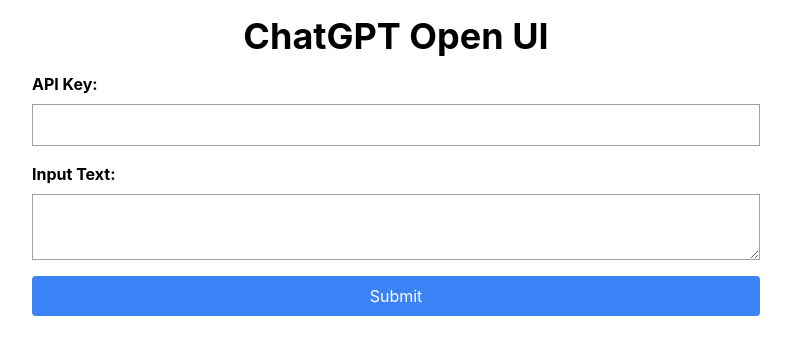
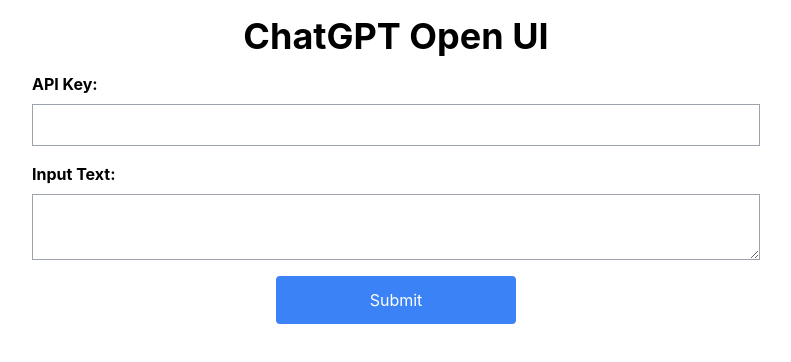
Before and after one commit to tohrxyz/chatgpt-open-ui, a React (Create React App) app in the folder react-web/: page / in a window 1280 px wide. Shown: the top 362 px of the page, without its empty margins (244-1035 px from the left). Built offline with nearby package versions, Linux system fonts and the light colour scheme.

Commit message:
Add hash spinner for loading (#4)

```diff
--- a/react-web/package.json
+++ b/react-web/package.json
@@ -10,6 +10,7 @@
     "react": "^18.2.0",
     "react-dom": "^18.2.0",
     "react-scripts": "5.0.1",
+    "react-spinners": "^0.13.8",
     "web-vitals": "^2.1.4"
   },
   "scripts": {
--- a/react-web/src/App.js
+++ b/react-web/src/App.js
@@ -1,24 +1,35 @@
 import './App.css';
 import { useState } from 'react'
 import onSubmit from './api/api';
+import HashLoader from 'react-spinners/HashLoader';
 
 function App() {
   const [apiKey, setApiKey] = useState("");
   const [inputText, setInputText] = useState("");
   const [result, setResult] = useState("");
+  const [loading, setLoading] = useState(false);
 
   const handleSubmit = (e) => {
     e.preventDefault();
+    setLoading(true);
+    onSubmit(apiKey, inputText, setResult).then(() => {
+      setLoading(false);
+    });
+  }
 
-    onSubmit(apiKey, inputText, setResult);
+  // overrides default css for HashLoader spinner
+  const override = {
+    display: "block",
+    margin: "0 auto",
   }
+
   return (
     <div className="container mx-auto py-4 max-w-3xl">
+
       <h1 className="text-4xl font-bold mb-4 text-center">ChatGPT Open UI</h1>
+
       <form onSubmit={handleSubmit} className="flex flex-col mx-5">
-        <label htmlFor="api-key" className="mb-2 font-bold">
-          API Key:
-        </label>
+        <label htmlFor="api-key" className="mb-2 font-bold">API Key:</label>
         <input
           type="text"
           id="api-key"
@@ -26,25 +37,38 @@
           onChange={(e) => setApiKey(e.target.value)}
           className="border border-gray-400 p-2 mb-4"
         />
-        <label htmlFor="input-text" className="mb-2 font-bold">
-          Input Text:
-        </label>
+
+        <label htmlFor="input-text" className="mb-2 font-bold">Input Text:</label>
         <textarea
           id="input-text"
           value={inputText}
           onChange={(e) => setInputText(e.target.value)}
           className="border border-gray-400 p-2 mb-4"
         ></textarea>
-        <button type="submit" className="bg-blue-500 text-white py-2 px-4 rounded">
-          Submit
-        </button>
+
+        <div className="flex justify-center">
+          <button type="submit" className="bg-blue-500 text-white py-3 px-4 rounded text-center w-60 flex justify-center" disabled={loading}>
+            {loading ?
+              <HashLoader
+                color="white"
+                loading={loading}
+                size={25}
+                aria-label="Loading"
+                cssOverride={override}
+              /> : <div>Submit</div>
+            }
+          </button>
+        </div>
       </form>
+
       {result && (
         <div className="border border-gray-400 p-4 mt-4 mx-4">
           <h2 className="font-bold mb-2">Result:</h2>
           <p>{result}</p>
         </div>
       )}
+
+
     </div>
   );
 }
```
Also changed, not shown: 1 other file (tests, documents, lock files or other folders).
